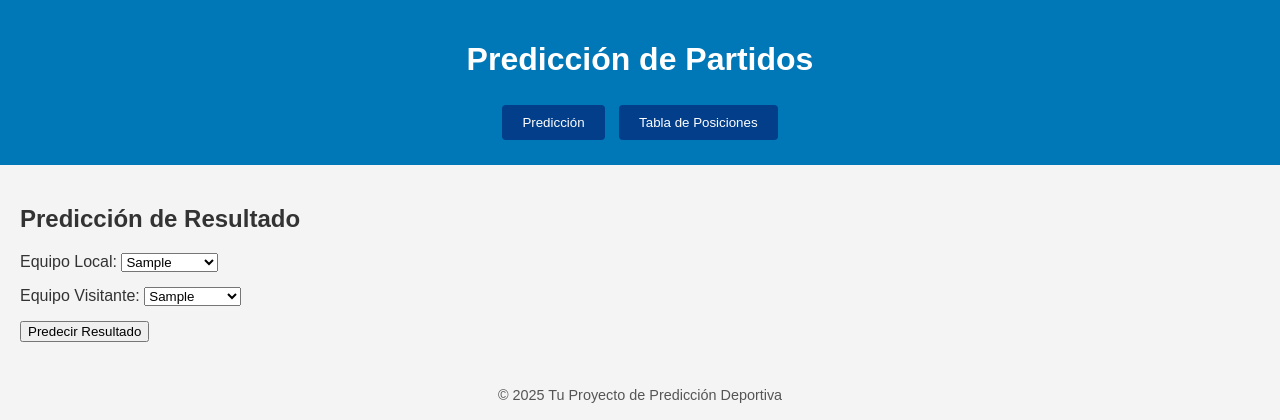
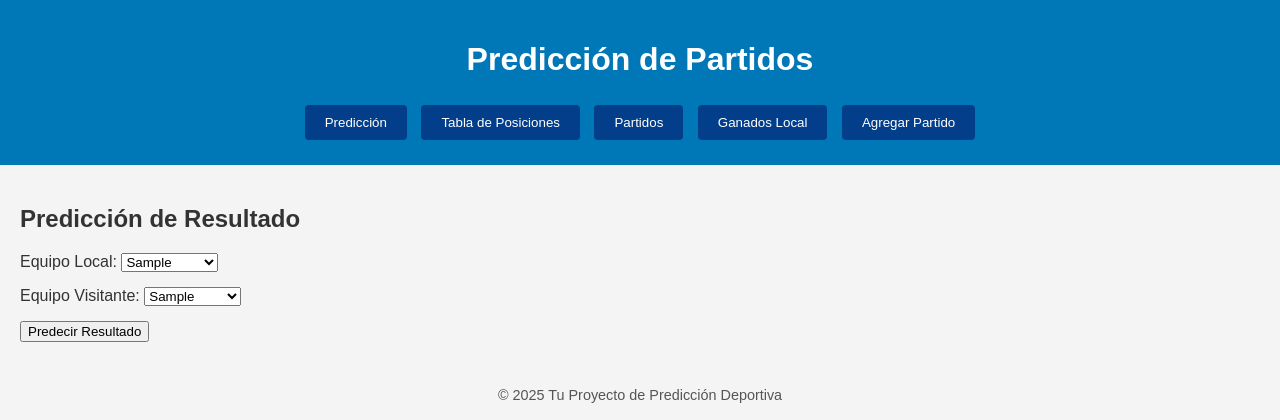
Before and after one commit to Juanarroyo234/Proyecto-integrador, a FastAPI app: page / in a window 1280 px wide. Shown: the top 420 px of the page. Run offline with FastAPI, Linux system fonts and the light colour scheme; tables that the repository leaves empty hold one stand-in row (values such as "Sample post").

Commit message:
avances actuales

```diff
--- a/main.py
+++ b/main.py
@@ -22,6 +22,9 @@ from schemas import PartidoSchema
 
 # Inicializar app FastAPI
 app = FastAPI()
+
+
+
 
 # Montar carpeta estática para CSS, JS, escudos
 app.mount("/static", StaticFiles(directory="static"), name="static")
@@ -171,3 +174,33 @@ def get_partido(equipo_local: str, equipo_visitante: str, db: Session = Depends(
         return partido
     except Exception as e:
         raise HTTPException(status_code=500, detail=f"Error interno: {str(e)}")
+@app.get("/tabla-posiciones", response_class=HTMLResponse)
+async def tabla_posiciones(request: Request):
+    # Simulamos una tabla (reemplaza esto con tus datos reales desde DB)
+    tabla_html = """
+    <table>
+      <thead>
+        <tr>
+          <th>Equipo</th>
+          <th>Partidos</th>
+          <th>Ganados</th>
+          <th>Puntos</th>
+        </tr>
+      </thead>
+      <tbody>
+        <tr>
+          <td>Millonarios</td>
+          <td>10</td>
+          <td>7</td>
+          <td>21</td>
+        </tr>
+        <tr>
+          <td>Atlético Nacional</td>
+          <td>10</td>
+          <td>6</td>
+          <td>18</td>
+        </tr>
+      </tbody>
+    </table>
+    """
+    return HTMLResponse(content=tabla_html)
--- a/static/js/main.js
+++ b/static/js/main.js
@@ -7,11 +7,21 @@ document.addEventListener("DOMContentLoaded", () => {
 function mostrarPestana(id) {
   document.getElementById('prediccion').style.display = id === 'prediccion' ? 'block' : 'none';
   document.getElementById('tabla').style.display = id === 'tabla' ? 'block' : 'none';
+  document.getElementById('partidos').style.display = id === 'partidos' ? 'block' : 'none';
+  document.getElementById('ganadosLocal').style.display = id === 'ganadosLocal' ? 'block' : 'none';
+  document.getElementById('agregarPartido').style.display = id === 'agregarPartido' ? 'block' : 'none';
 
   if (id === 'tabla') {
     cargarTabla();
+  } else if (id === 'partidos') {
+    cargarPartidos();
+    cargarFiltrosEquipos();  // <-- Agregado para cargar filtros al mostrar partidos
+  } else if (id === 'ganadosLocal') {
+    cargarGanadosLocal();
   }
 }
+
+// --- Código existente ---
 
 async function cargarEquipos() {
   try {
@@ -60,7 +70,7 @@ async function hacerPrediccion() {
     if (!res.ok) throw new Error("Error en la predicción");
     const data = await res.json();
 
-    if(data.error){
+    if (data.error) {
       resultadoDiv.textContent = data.error;
     } else {
       resultadoDiv.textContent = `Predicción: ${data.equipo_local} vs ${data.equipo_visitante} → Resultado: ${data.prediccion}`;
@@ -75,18 +85,15 @@ async function cargarTabla() {
   const contenedor = document.getElementById('contenedor-tabla');
   try {
     const res = await fetch('/tabla');
-    console.log("Respuesta de /tabla:", res);
     if (!res.ok) throw new Error("Error al cargar la tabla");
 
     const data = await res.json();
-    console.log("Datos recibidos:", data);
     contenedor.innerHTML = crearTablaHTML(data);
   } catch (error) {
     contenedor.innerHTML = `<p>Error: ${error.message}</p>`;
     console.error("Error cargando tabla:", error);
   }
 }
-
 
 function crearTablaHTML(data) {
   if (!data.length) return "<p>No hay datos para mostrar</p>";
@@ -116,3 +123,199 @@ function crearTablaHTML(data) {
   html += "</tbody></table>";
   return html;
 }
+
+// PARTIDOS
+async function cargarPartidos(filtroLocal = '', filtroVisitante = '') {
+  const contenedor = document.getElementById('contenedor-partidos');
+  try {
+    const res = await fetch('/partidos');
+    if (!res.ok) throw new Error("Error al cargar los partidos");
+
+    let data = await res.json();
+
+    if (filtroLocal) {
+      data = data.filter(p => p.equipo_local === filtroLocal);
+    }
+    if (filtroVisitante) {
+      data = data.filter(p => p.equipo_visitante === filtroVisitante);
+    }
+
+    contenedor.innerHTML = crearPartidosHTML(data);
+  } catch (error) {
+    contenedor.innerHTML = `<p>Error: ${error.message}</p>`;
+    console.error("Error cargando partidos:", error);
+  }
+}
+
+function crearPartidosHTML(data) {
+  if (!data.length) return "<p>No hay partidos para mostrar</p>";
+
+  let html = `
+    <table>
+      <thead>
+        <tr>
+          <th>#</th>
+          <th>Equipo Local</th>
+          <th>Goles Local</th>
+          <th>Equipo Visitante</th>
+          <th>Goles Visitante</th>
+          <th>Fecha</th>
+        </tr>
+      </thead>
+      <tbody>
+  `;
+
+  data.forEach((partido, index) => {
+    html += `
+      <tr>
+        <td>${index + 1}</td>
+        <td>${partido.equipo_local}</td>
+        <td>${partido.goles_local}</td>
+        <td>${partido.equipo_visitante}</td>
+        <td>${partido.goles_visitante}</td>
+        <td>${partido.fecha ? new Date(partido.fecha).toLocaleDateString() : '-'}</td>
+      </tr>
+    `;
+  });
+
+  html += "</tbody></table>";
+  return html;
+}
+
+// GANADOS LOCAL
+async function cargarGanadosLocal() {
+  const contenedor = document.getElementById('contenedor-ganadosLocal');
+  try {
+    const res = await fetch('/ganados-local');
+    if (!res.ok) throw new Error("Error al cargar partidos ganados por local");
+
+    const data = await res.json();
+    contenedor.innerHTML = crearTablaGanadosLocal(data);
+  } catch (error) {
+    contenedor.innerHTML = `<p>Error: ${error.message}</p>`;
+    console.error(error);
+  }
+}
+
+function crearTablaGanadosLocal(data) {
+  if (!data.length) return "<p>No hay partidos ganados por local para mostrar</p>";
+
+  let html = `
+    <table>
+      <thead>
+        <tr>
+          <th>#</th>
+          <th>Equipo Local</th>
+          <th>Equipo Visitante</th>
+          <th>Goles Local</th>
+          <th>Goles Visitante</th>
+        </tr>
+      </thead>
+      <tbody>
+  `;
+
+  data.forEach((partido, index) => {
+    html += `
+      <tr>
+        <td>${index + 1}</td>
+        <td>${partido.equipo_local}</td>
+        <td>${partido.equipo_visitante}</td>
+        <td>${partido.goles_local ?? 0}</td>
+        <td>${partido.goles_visitante ?? 0}</td>
+      </tr>
+    `;
+  });
+
+  html += "</tbody></table>";
+  return html;
+}
+
+// --- NUEVO: Formulario agregar partido ---
+const formPartido = document.getElementById('form-partido');
+const mensajeForm = document.getElementById('mensaje_form_partido');
+
+if (formPartido) {
+  formPartido.addEventListener('submit', async (e) => {
+    e.preventDefault();
+
+    const data = {
+      equipo_local: formPartido.equipo_local.value,
+      equipo_visitante: formPartido.equipo_visitante.value,
+      goles_local: parseInt(formPartido.goles_local.value),
+      goles_visitante: parseInt(formPartido.goles_visitante.value),
+      resultado: formPartido.resultado.value,
+    };
+
+    try {
+      const response = await fetch('/partidos/', {
+        method: 'POST',
+        headers: { 'Content-Type': 'application/json' },
+        body: JSON.stringify(data),
+      });
+
+      if (!response.ok) {
+        const errorData = await response.json();
+        throw new Error(errorData.detail || 'Error al agregar el partido');
+      }
+
+      mensajeForm.textContent = 'Partido agregado correctamente.';
+      mensajeForm.style.color = 'green';
+      formPartido.reset();
+    } catch (error) {
+      mensajeForm.textContent = error.message;
+      mensajeForm.style.color = 'red';
+    }
+  });
+}
+
+// --- NUEVO: FILTROS PARA PARTIDOS ---
+async function cargarFiltrosEquipos() {
+  try {
+    const res = await fetch('/equipos');
+    if (!res.ok) throw new Error("Error al obtener equipos");
+    const data = await res.json();
+    const equipos = data.equipos || [];
+
+    const filtroLocal = document.getElementById('filtro_local');
+    const filtroVisitante = document.getElementById('filtro_visitante');
+    filtroLocal.innerHTML = '<option value="">Todos</option>';
+    filtroVisitante.innerHTML = '<option value="">Todos</option>';
+
+    equipos.forEach(equipo => {
+      const optionLocal = document.createElement('option');
+      optionLocal.value = equipo;
+      optionLocal.textContent = equipo;
+      filtroLocal.appendChild(optionLocal);
+
+      const optionVisitante = document.createElement('option');
+      optionVisitante.value = equipo;
+      optionVisitante.textContent = equipo;
+      filtroVisitante.appendChild(optionVisitante);
+    });
+  } catch (error) {
+    console.error(error);
+    alert("No se pudieron cargar los equipos para filtro.");
+  }
+}
+
+// Botones filtrar y limpiar filtro partidos
+document.addEventListener("DOMContentLoaded", () => {
+  const btnFiltrar = document.getElementById('btn_filtrar_partidos');
+  const btnLimpiar = document.getElementById('btn_limpiar_filtro');
+
+  if (btnFiltrar) {
+    btnFiltrar.addEventListener('click', () => {
+      const filtroLocal = document.getElementById('filtro_local').value;
+      const filtroVisitante = document.getElementById('filtro_visitante').value;
+      cargarPartidos(filtroLocal, filtroVisitante);
+    });
+  }
+
+  if (btnLimpiar) {
+    btnLimpiar.addEventListener('click', () => {
+      document.getElementById('filtro_local').value = '';
+      document.getElementById('filtro_visitante').value = '';
+      cargarPartidos();
+    });
+  }
+});
--- a/static/styles.css
+++ b/static/styles.css
@@ -47,13 +47,10 @@ main {
 }
 
 .escudo {
-  .escudo {
   height: 40px;
   width: auto;
   display: none;
   margin-top: 10px;
-}
-
 }
 
 .pestana-activa {
@@ -79,3 +76,12 @@ th {
   background-color: #0077b6;
   color: white;
 }
+
+/* Clases opcionales para control de visibilidad */
+.oculto {
+  display: none !important;
+}
+
+.visible {
+  display: block !important;
+}
--- a/templates/index.html
+++ b/templates/index.html
@@ -5,23 +5,6 @@
   <meta name="viewport" content="width=device-width, initial-scale=1" />
   <title>Predicción de Partidos</title>
   <link rel="stylesheet" href="/static/styles.css" />
-  <style>
-    table {
-      width: 100%;
-      border-collapse: collapse;
-      margin-top: 15px;
-      background-color: #fff;
-    }
-    th, td {
-      border: 1px solid #ccc;
-      padding: 8px;
-      text-align: center;
-    }
-    th {
-      background-color: #0077b6;
-      color: white;
-    }
-  </style>
 </head>
 <body>
   <header>
@@ -29,6 +12,9 @@
     <nav>
       <button type="button" onclick="mostrarPestana('prediccion')">Predicción</button>
       <button type="button" onclick="mostrarPestana('tabla')">Tabla de Posiciones</button>
+      <button type="button" onclick="mostrarPestana('partidos')">Partidos</button>
+      <button type="button" onclick="mostrarPestana('ganadosLocal')">Ganados Local</button>
+      <button type="button" onclick="mostrarPestana('agregarPartido')">Agregar Partido</button>
     </nav>
   </header>
 
@@ -50,13 +36,60 @@
       </div>
 
       <button type="button" onclick="hacerPrediccion()">Predecir Resultado</button>
+
       <div id="resultado" style="margin-top: 15px; font-weight: bold;"></div>
     </section>
 
     <!-- SECCIÓN DE TABLA DE POSICIONES -->
     <section id="tabla" style="display: none;">
       <h2>Tabla de Posiciones</h2>
-      <div id="contenedor-tabla">Cargando tabla...</div>
+      <div id="contenedor-tabla"></div>
+    </section>
+
+    <!-- SECCIÓN DE PARTIDOS -->
+    <section id="partidos" style="display: none;">
+      <h2>Historial de Partidos</h2>
+      <div id="contenedor-partidos"></div>
+    </section>
+
+    <!-- SECCIÓN DE PARTIDOS GANADOS POR LOCAL -->
+    <section id="ganadosLocal" style="display: none;">
+      <h2>Partidos Ganados por el Equipo Local</h2>
+      <div id="contenedor-ganadosLocal"></div>
+    </section>
+
+    <!-- SECCIÓN PARA AGREGAR PARTIDO -->
+    <section id="agregarPartido" style="display: none;">
+      <h2>Agregar Nuevo Partido</h2>
+      <form id="form-partido">
+        <div class="form-group">
+          <label for="equipo_local_input">Equipo Local:</label>
+          <input type="text" id="equipo_local_input" placeholder="Nombre del equipo local" required />
+        </div>
+        <div class="form-group">
+          <label for="equipo_visitante_input">Equipo Visitante:</label>
+          <input type="text" id="equipo_visitante_input" placeholder="Nombre del equipo visitante" required />
+        </div>
+        <div class="form-group">
+          <label for="goles_local_input">Goles Local:</label>
+          <input type="number" id="goles_local_input" min="0" required />
+        </div>
+        <div class="form-group">
+          <label for="goles_visitante_input">Goles Visitante:</label>
+          <input type="number" id="goles_visitante_input" min="0" required />
+        </div>
+        <div class="form-group">
+          <label for="resultado_input">Resultado:</label>
+          <select id="resultado_input" required>
+            <option value="">-- Seleccione resultado --</option>
+            <option value="Local">Victoria Local</option>
+            <option value="Visitante">Victoria Visitante</option>
+            <option value="Empate">Empate</option>
+          </select>
+        </div>
+        <button type="submit">Agregar Partido</button>
+      </form>
+      <div id="mensaje-partido" style="margin-top: 15px; font-weight: bold;"></div>
     </section>
   </main>
 
@@ -64,7 +97,58 @@
     &copy; 2025 Tu Proyecto de Predicción Deportiva
   </footer>
 
+  <!-- Tus scripts originales -->
   <script src="/static/js/escudos.js"></script>
   <script src="/static/js/main.js"></script>
+
+  <script>
+    // Función para mostrar pestañas (ya la tenías)
+    function mostrarPestana(id) {
+      const secciones = ['prediccion', 'tabla', 'partidos', 'ganadosLocal', 'agregarPartido'];
+      secciones.forEach(sec => {
+        document.getElementById(sec).style.display = (sec === id) ? 'block' : 'none';
+      });
+    }
+
+    // Agrego la lógica para manejar el formulario "Agregar Partido"
+    const formPartido = document.getElementById('form-partido');
+    const mensajePartido = document.getElementById('mensaje-partido');
+
+    formPartido.addEventListener('submit', async (e) => {
+      e.preventDefault();
+
+      const data = {
+        equipo_local: document.getElementById('equipo_local_input').value.trim(),
+        equipo_visitante: document.getElementById('equipo_visitante_input').value.trim(),
+        goles_local: Number(document.getElementById('goles_local_input').value),
+        goles_visitante: Number(document.getElementById('goles_visitante_input').value),
+        resultado: document.getElementById('resultado_input').value
+      };
+
+      try {
+        const response = await fetch('/agregar_partido', { // Ajusta esta URL a tu backend real
+          method: 'POST',
+          headers: {'Content-Type': 'application/json'},
+          body: JSON.stringify(data)
+        });
+
+        if (!response.ok) throw new Error(`Error: ${response.statusText}`);
+
+        const res = await response.json();
+
+        if (res.success) {
+          mensajePartido.style.color = 'green';
+          mensajePartido.textContent = 'Partido agregado exitosamente.';
+          formPartido.reset();
+        } else {
+          mensajePartido.style.color = 'red';
+          mensajePartido.textContent = 'Error: ' + (res.message || 'Error desconocido');
+        }
+      } catch (error) {
+        mensajePartido.style.color = 'red';
+        mensajePartido.textContent = 'Error: ' + error.message;
+      }
+    });
+  </script>
 </body>
 </html>
```
Lines whose indentation alone changed are shown as unchanged.
